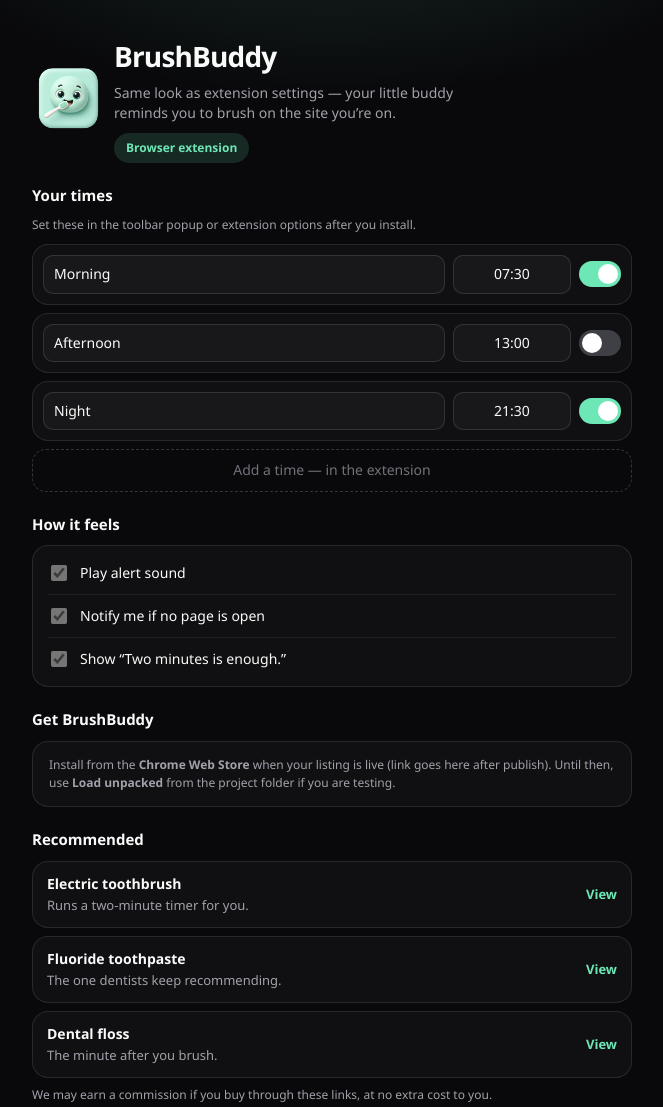
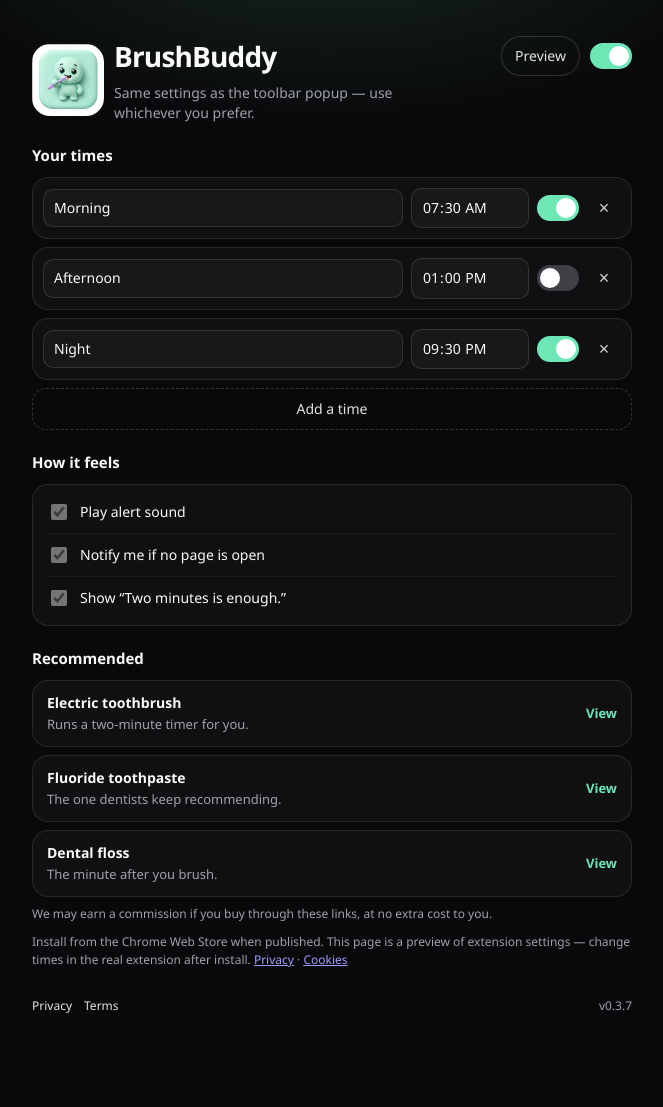
Before and after one commit to webdevuk1/brushbuddy, a browser extension: page docs/index.html in a window 1280 px wide. Shown: the top 1107 px of the page, without its empty margins (308-971 px from the left). After the commit the page ends 1086 px from the top, so only its background shows below. Drawn offline with Linux system fonts and the light colour scheme.

Commit message:
Align GitHub homepage layout with extension options UI
Co-authored-by: Cursor <cursoragent@cursor.com>

```diff
--- a/docs/index.html
+++ b/docs/index.html
@@ -9,54 +9,61 @@
   <body class="page">
     <header class="hero">
       <div class="brand">
-        <img class="hero-buddy" src="assets/icon72.png" alt="BrushBuddy" width="72" height="72" />
+        <img class="hero-buddy" src="assets/hero-buddy.png" alt="" width="72" height="72" />
         <div>
           <h1>BrushBuddy</h1>
-          <p class="lede">Same look as extension settings — your little buddy reminds you to brush on the site you’re on.</p>
-          <span class="pill">Browser extension</span>
+          <p class="lede">Same settings as the toolbar popup — use whichever you prefer.</p>
         </div>
+      </div>
+      <div class="hero-actions">
+        <button type="button" class="btn ghost">Preview</button>
+        <label class="switch" aria-hidden="true">
+          <input type="checkbox" checked disabled tabindex="-1" />
+          <span class="track"></span>
+        </label>
       </div>
     </header>
 
     <section>
       <h2>Your times</h2>
-      <p class="fine" style="margin-top: 0; margin-bottom: 10px">Set these in the toolbar popup or extension options after you install.</p>
       <ul class="list">
         <li class="row card">
-          <span class="label">Morning</span>
-          <span class="time">07:30</span>
-          <span class="toggle-on" aria-hidden="true"></span>
+          <input class="text-input" value="Morning" readonly aria-readonly="true" />
+          <input class="time-input" type="time" value="07:30" readonly aria-readonly="true" />
+          <label class="switch" aria-hidden="true">
+            <input type="checkbox" checked disabled tabindex="-1" />
+            <span class="track"></span>
+          </label>
+          <button type="button" class="icon-btn" tabindex="-1">×</button>
         </li>
         <li class="row card">
-          <span class="label">Afternoon</span>
-          <span class="time">13:00</span>
-          <span class="toggle-off" aria-hidden="true"></span>
+          <input class="text-input" value="Afternoon" readonly aria-readonly="true" />
+          <input class="time-input" type="time" value="13:00" readonly aria-readonly="true" />
+          <label class="switch" aria-hidden="true">
+            <input type="checkbox" disabled tabindex="-1" />
+            <span class="track"></span>
+          </label>
+          <button type="button" class="icon-btn" tabindex="-1">×</button>
         </li>
         <li class="row card">
-          <span class="label">Night</span>
-          <span class="time">21:30</span>
-          <span class="toggle-on" aria-hidden="true"></span>
+          <input class="text-input" value="Night" readonly aria-readonly="true" />
+          <input class="time-input" type="time" value="21:30" readonly aria-readonly="true" />
+          <label class="switch" aria-hidden="true">
+            <input type="checkbox" checked disabled tabindex="-1" />
+            <span class="track"></span>
+          </label>
+          <button type="button" class="icon-btn" tabindex="-1">×</button>
         </li>
       </ul>
-      <div class="add">Add a time — in the extension</div>
+      <button type="button" class="add" tabindex="-1">Add a time</button>
     </section>
 
     <section>
       <h2>How it feels</h2>
       <div class="prefs card">
-        <label class="check"><input type="checkbox" checked disabled /> Play alert sound</label>
-        <label class="check"><input type="checkbox" checked disabled /> Notify me if no page is open</label>
-        <label class="check"><input type="checkbox" checked disabled /> Show “Two minutes is enough.”</label>
-      </div>
-    </section>
-
-    <section>
-      <h2>Get BrushBuddy</h2>
-      <div class="prefs card" style="padding: 14px 16px">
-        <p class="fine" style="margin: 0">
-          Install from the <strong>Chrome Web Store</strong> when your listing is live (link goes here after publish).
-          Until then, use <strong>Load unpacked</strong> from the project folder if you are testing.
-        </p>
+        <label class="check"><input type="checkbox" checked disabled tabindex="-1" /> Play alert sound</label>
+        <label class="check"><input type="checkbox" checked disabled tabindex="-1" /> Notify me if no page is open</label>
+        <label class="check"><input type="checkbox" checked disabled tabindex="-1" /> Show “Two minutes is enough.”</label>
       </div>
     </section>
 
@@ -100,23 +107,17 @@
           <span class="product-go">View</span>
         </a>
       </div>
-      <p class="fine">We may earn a commission if you buy through these links, at no extra cost to you.</p>
+      <p id="disclosure" class="fine">We may earn a commission if you buy through these links, at no extra cost to you.</p>
     </section>
 
-    <section>
-      <h2>Legal</h2>
-      <nav class="prefs card" style="padding: 14px 16px; display: flex; flex-direction: column; gap: 10px">
-        <a href="privacy.html">Privacy Policy</a>
-        <a href="terms.html">Terms of Use</a>
-        <a href="cookies.html">Cookies</a>
-      </nav>
-      <p class="fine">Reminder data stays on your device. We do not run accounts or cloud sync.</p>
-    </section>
+    <p class="fine site-only">
+      Install from the Chrome Web Store when published. This page is a preview of extension settings — change times in the real extension after install.
+      <a href="privacy.html">Privacy</a> · <a href="cookies.html">Cookies</a>
+    </p>
 
     <footer class="footer">
       <span>
         <a href="privacy.html">Privacy</a>
-        ·
         <a href="terms.html">Terms</a>
       </span>
       <span>v0.3.7</span>
--- a/docs/site.css
+++ b/docs/site.css
@@ -7,7 +7,6 @@
   --mint-ink: #052e24;
   --line: rgba(255, 255, 255, 0.1);
   --card: rgba(255, 255, 255, 0.03);
-  font-family: "Segoe UI", system-ui, sans-serif;
 }
 
 * { box-sizing: border-box; }
@@ -27,6 +26,8 @@ body.page {
   background:
     radial-gradient(800px 380px at 50% -8%, rgba(110, 231, 183, 0.14), transparent 55%),
     var(--bg);
+  scrollbar-width: thin;
+  scrollbar-color: #3f3f46 transparent;
 }
 
 h1, h2, p { margin: 0; }
@@ -41,7 +42,9 @@ h1, h2, p { margin: 0; }
 
 h1 { font-size: 28px; letter-spacing: -0.03em; }
 
-.lede { margin-top: 6px; max-width: 46ch; color: var(--muted); }
+.lede { margin-top: 6px; max-width: 42ch; color: var(--muted); }
+
+.brand { display: flex; align-items: center; gap: 10px; }
 
 .hero-buddy {
   width: 72px;
@@ -51,18 +54,7 @@ h1 { font-size: 28px; letter-spacing: -0.03em; }
   flex-shrink: 0;
 }
 
-.brand { display: flex; align-items: center; gap: 10px; }
-
-.pill {
-  display: inline-block;
-  margin-top: 10px;
-  padding: 6px 12px;
-  border-radius: 999px;
-  font-size: 12px;
-  font-weight: 650;
-  background: rgba(110, 231, 183, 0.14);
-  color: var(--mint);
-}
+.hero-actions { display: flex; align-items: center; gap: 10px; flex-shrink: 0; }
 
 .card {
   background: var(--card);
@@ -78,47 +70,37 @@ h2 { font-size: 15px; margin-bottom: 10px; }
 
 .row {
   display: grid;
-  grid-template-columns: 1fr 118px auto;
+  grid-template-columns: 1fr 118px auto auto;
   gap: 8px;
   align-items: center;
   padding: 10px;
 }
 
-.row .label,
-.row .time {
-  padding: 8px 10px;
-  border-radius: 10px;
+.text-input,
+.time-input {
+  width: 100%;
   background: #18181b;
   border: 1px solid rgba(255, 255, 255, 0.12);
+  border-radius: 10px;
+  padding: 8px 10px;
+  color: inherit;
+  font: inherit;
 }
 
-.row .time { text-align: center; }
+.time-input { color-scheme: dark; }
 
-.toggle-on,
-.toggle-off {
-  width: 42px;
-  height: 26px;
-  border-radius: 999px;
-  position: relative;
-  flex-shrink: 0;
+.icon-btn {
+  width: 34px;
+  height: 34px;
+  border-radius: 10px;
+  border: 0;
+  background: transparent;
+  color: #d4d4d8;
+  font-size: 18px;
+  line-height: 1;
+  padding: 0;
+  cursor: default;
 }
-
-.toggle-on { background: var(--mint); }
-.toggle-off { background: #3f3f46; }
-
-.toggle-on::after,
-.toggle-off::after {
-  content: "";
-  position: absolute;
-  top: 3px;
-  width: 20px;
-  height: 20px;
-  border-radius: 50%;
-  background: white;
-}
-
-.toggle-on::after { left: 19px; }
-.toggle-off::after { left: 3px; }
 
 .add {
   margin-top: 8px;
@@ -126,10 +108,10 @@ h2 { font-size: 15px; margin-bottom: 10px; }
   background: transparent;
   border-radius: 14px;
   border: 1px dashed rgba(255, 255, 255, 0.18);
-  color: #71717a;
+  color: #e4e4e7;
   padding: 10px;
-  text-align: center;
-  font-size: 14px;
+  font: inherit;
+  cursor: default;
 }
 
 .prefs { padding: 6px 14px; }
@@ -140,12 +122,72 @@ h2 { font-size: 15px; margin-bottom: 10px; }
   gap: 10px;
   padding: 10px 0;
   border-top: 1px solid rgba(255, 255, 255, 0.06);
-  color: var(--text);
+  cursor: default;
 }
 
 .check:first-child { border-top: 0; }
 
 .check input { accent-color: #6ee7b7; width: 16px; height: 16px; }
+
+.switch {
+  position: relative;
+  display: inline-flex;
+  width: 42px;
+  height: 26px;
+  flex-shrink: 0;
+}
+
+.switch input {
+  position: absolute;
+  opacity: 0;
+  inset: 0;
+  margin: 0;
+  pointer-events: none;
+}
+
+.switch .track {
+  pointer-events: none;
+  width: 42px;
+  height: 26px;
+  background: #3f3f46;
+  border-radius: 999px;
+  position: relative;
+  transition: background 0.15s ease;
+}
+
+.switch .track::after {
+  content: "";
+  position: absolute;
+  top: 3px;
+  left: 3px;
+  width: 20px;
+  height: 20px;
+  border-radius: 50%;
+  background: white;
+  transition: transform 0.15s ease;
+}
+
+.switch input:checked + .track { background: var(--mint); }
+
+.switch input:checked + .track::after { transform: translateX(16px); }
+
+.btn {
+  appearance: none;
+  border: 0;
+  border-radius: 999px;
+  padding: 10px 14px;
+  font-size: 13px;
+  font-weight: 650;
+  cursor: default;
+  font: inherit;
+  color: inherit;
+}
+
+.btn.ghost {
+  background: transparent;
+  color: #e4e4e7;
+  box-shadow: inset 0 0 0 1px rgba(255, 255, 255, 0.14);
+}
 
 .products { display: flex; flex-direction: column; gap: 8px; }
 
@@ -171,7 +213,6 @@ h2 { font-size: 15px; margin-bottom: 10px; }
 
 .footer {
   display: flex;
-  flex-wrap: wrap;
   justify-content: space-between;
   gap: 12px;
   margin-top: 28px;
@@ -179,9 +220,13 @@ h2 { font-size: 15px; margin-bottom: 10px; }
   color: var(--muted);
 }
 
+.footer span:first-child { display: flex; gap: 12px; }
+
 .footer a { color: #e4e4e7; text-decoration: none; }
 
 .footer a:hover { color: var(--mint); }
+
+.site-only { margin-top: 10px; }
 
 .legal-prose h2 { font-size: 16px; margin-top: 28px; }
 .legal-prose p,
@@ -198,5 +243,5 @@ h2 { font-size: 15px; margin-bottom: 10px; }
 
 @media (max-width: 560px) {
   .row { grid-template-columns: 1fr auto; }
-  .row .time { grid-column: 1 / -1; }
+  .time-input { grid-column: 1 / -1; }
 }
```
Also changed, not shown: docs/assets/hero-buddy.png (added).
